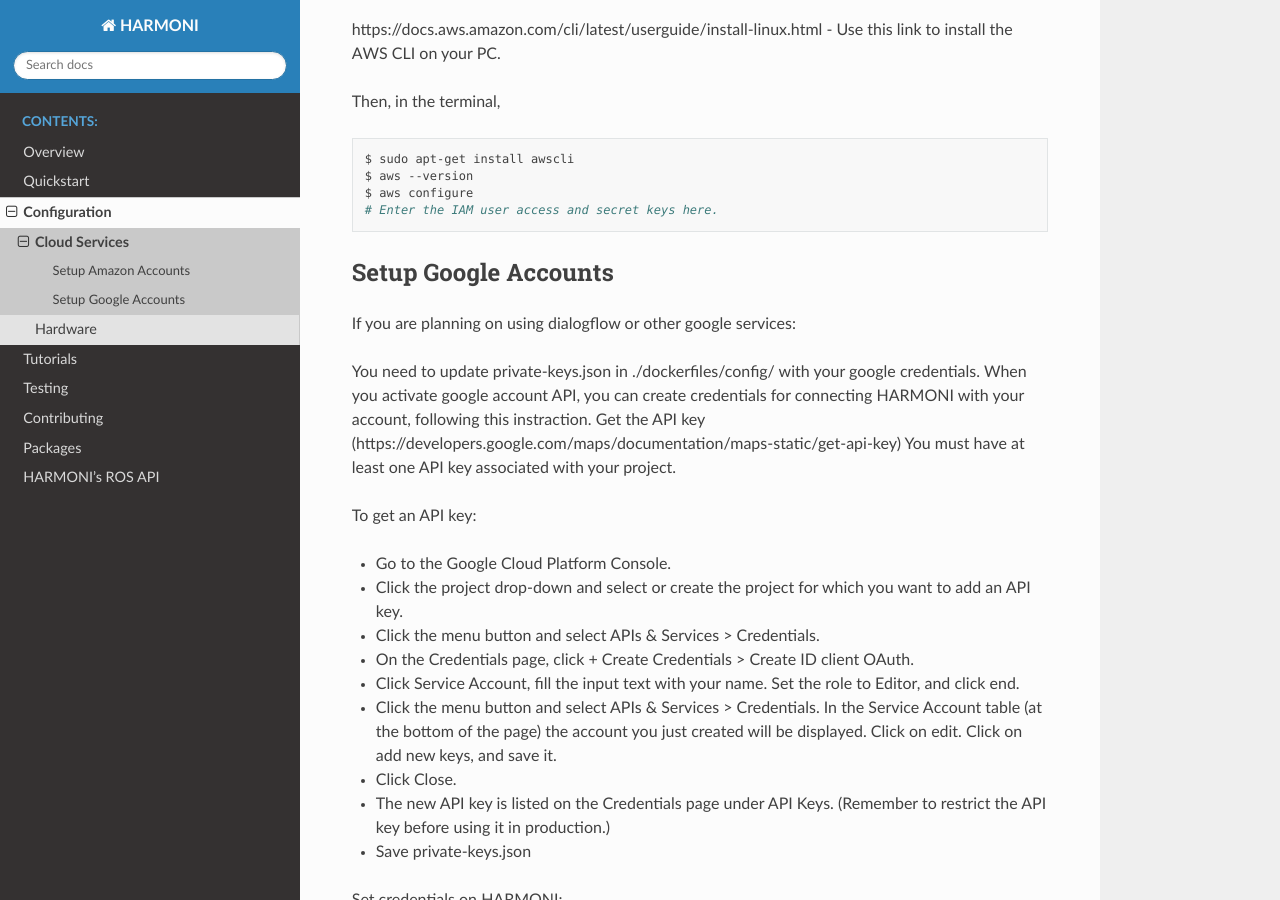
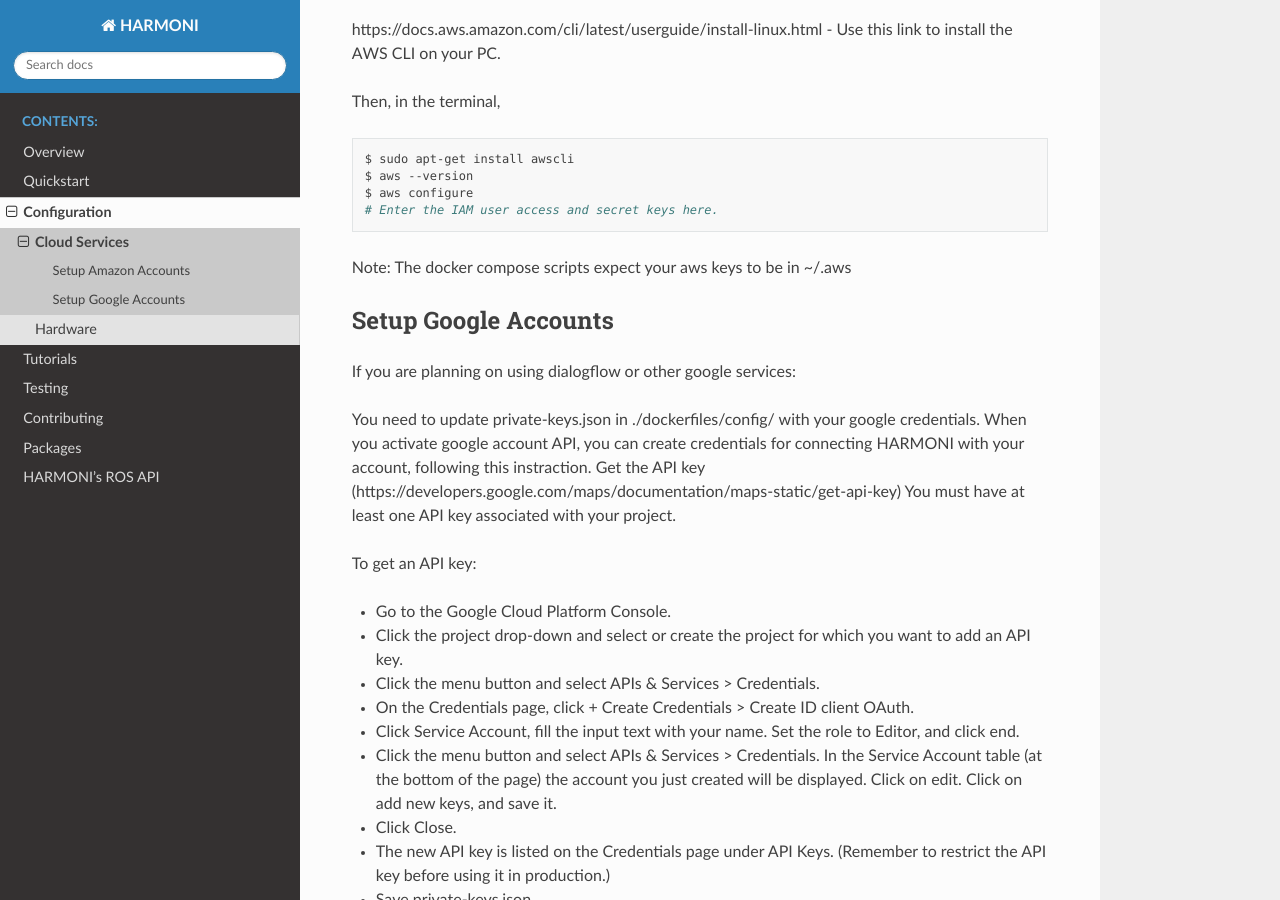
Before and after one commit to interaction-lab/HARMONI, a Sphinx documentation site: the page built from doc/configuration/Cloud-Services.md, in a window 1280 px wide and 900 px high, scrolled down 497 px. Built offline with Sphinx 7.4.7 and the Read the Docs theme 2.0.0, drawn with Linux system fonts in a browser that asks for light colours; pages that are not in the unit, such as notebooks, are missing from menus.

Commit message:
Add note on aws secret loading

````diff
--- a/doc/configuration/Cloud-Services.md
+++ b/doc/configuration/Cloud-Services.md
@@ -22,6 +22,8 @@ $ aws --version
 $ aws configure
 # Enter the IAM user access and secret keys here.
 ```
+
+Note: The docker compose scripts expect your aws keys to be in ~/.aws
 
 ## Setup Google Accounts
 If you are planning on using dialogflow or other google services:
````
